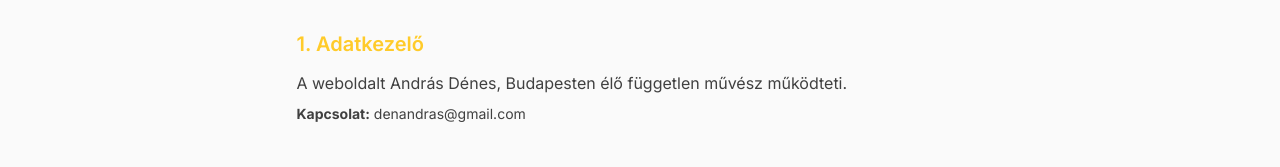
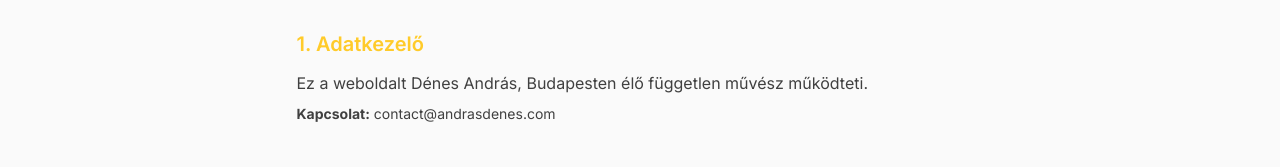
Before and after one commit to denandras/yellowsky, a Next.js app: page /privacy in a window 1280 px wide. Shown: the part 287-454 px from the top of the page. Built offline with nearby package versions, Linux system fonts and the light colour scheme; no server answers.

Commit message:
Fix: Use correct email and Hungarian name order
- Email: contact@andrasdenes.com (not denandras@gmail.com)
- Hungarian: Dénes András (surname first in HU)

```diff
--- a/components/privacy-page-client.tsx
+++ b/components/privacy-page-client.tsx
@@ -18,7 +18,7 @@ export default function PrivacyPageClient({ initialLanguage }: PrivacyPageClient
         intro: "Ez az adatvédelmi irányelv elmagyarázza, hogyan gyűjtöm és használom a személyes adataidat a Yellowsky weboldalon.",
         controller: {
           title: "1. Adatkezelő",
-          text: "A weboldalt András Dénes, Budapesten élő független művész működteti.",
+          text: "Ez a weboldalt Dénes András, Budapesten élő független művész működteti.",
           contact: "Kapcsolat:",
         },
         data: {
@@ -116,7 +116,7 @@ export default function PrivacyPageClient({ initialLanguage }: PrivacyPageClient
         contact: {
           title: "11. Kapcsolat",
           text: "Kérdésekkel kapcsolatban ezen irányelvekről vagy a személyes adataidról, lépj kapcsolatba:",
-          email: "denandras@gmail.com",
+          email: "contact@andrasdenes.com",
           location: "Budapest, Hungary",
         },
         backToHome: "← Vissza a főoldalra",
@@ -226,7 +226,7 @@ export default function PrivacyPageClient({ initialLanguage }: PrivacyPageClient
         contact: {
           title: "11. Contact",
           text: "For questions about this policy or your personal data, contact:",
-          email: "denandras@gmail.com",
+          email: "contact@andrasdenes.com",
           location: "Budapest, Hungary",
         },
         backToHome: "← Back to Home",
--- a/components/terms-page-client.tsx
+++ b/components/terms-page-client.tsx
@@ -19,7 +19,7 @@ export default function TermsPageClient({ initialLanguage }: TermsPageClientProp
         parties: {
           title: "1. Szerződő felek",
           seller: "Eladó:",
-          sellerName: "András Dénes független művész",
+          sellerName: "Dénes András független művész",
           sellerAddress: "Budapest, Magyarország",
           sellerEmail: "denandras@gmail.com",
           buyer: "Vevő:",
@@ -92,7 +92,7 @@ export default function TermsPageClient({ initialLanguage }: TermsPageClientProp
         contact: {
           title: "12. Kapcsolat",
           text: "Kérdésekkel kapcsolatban lépj kapcsolatba:",
-          email: "denandras@gmail.com",
+          email: "contact@andrasdenes.com",
           response: "Válaszolunk 48 órán belül.",
         },
         backToHome: "← Vissza a főoldalra",
```
